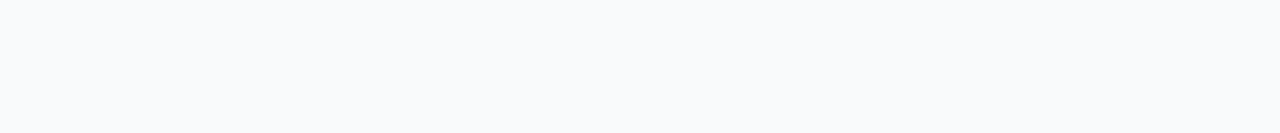
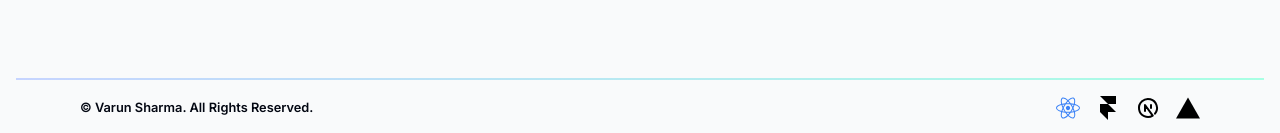
Before and after one commit to V4run-Sharma/portfolio, a Next.js app: page / in a window 1280 px wide. Shown: the part 3899-4032 px from the top of the page. Before the commit the page ends 3929 px from the top, so only its background shows below. Built offline with nearby package versions, Linux system fonts and the light colour scheme; no server answers.

Commit message:
Added Footer

```diff
--- a/app/layout.tsx
+++ b/app/layout.tsx
@@ -7,6 +7,7 @@ import MobileMenu from "@/components/mobile-menu";
 import ActiveSectionContextProvider from "@/contexts/active-section-context";
 
 import "./globals.css";
+import Footer from "@/components/Footer";
 
 const inter = Inter({ subsets: ["latin"] });
 
@@ -31,6 +32,7 @@ export default function RootLayout({
           <Header />
           <MobileMenu />
           {children}
+          <Footer />
         </ActiveSectionContextProvider>
       </body>
     </html>
--- a/app/page.tsx
+++ b/app/page.tsx
@@ -9,7 +9,7 @@ import Contact from "@/components/contact";
 
 export default function Home() {
   return (
-    <main className="flex flex-col justify-center items-center sm:gap-y-16 gap-y-6 sm:pt-28 p-8 pt-20">
+    <main className="flex flex-col justify-center items-center sm:gap-y-16 gap-y-6 sm:pt-28 px-8 pt-20">
       <Intro />
       <HeroPullUp />
       <About />
--- /dev/null
+++ b/components/footer.tsx
@@ -0,0 +1,27 @@
+"use client";
+
+import React from "react";
+import { FaReact } from "react-icons/fa";
+import { SiFramer, SiVercel } from "react-icons/si";
+import { TbBrandNextjs } from "react-icons/tb";
+
+const Footer = () => {
+  return (
+    <footer className="w-screen p-4 mt-16 flex flex-col justify-center items-center">
+      <div className="w-full h-0.5 bg-gradient-to-r from-[#c6d4ff] to-[#a8ffe3] mb-4"></div>
+      <div className="w-full flex flex-wrap justify-between items-center gap-4 px-16">
+        <small className="font-semibold">
+          &copy; Varun Sharma. All Rights Reserved.
+        </small>
+        <div className="flex gap-x-4">
+          <FaReact className="text-2xl text-blue-500" />
+          <SiFramer className="text-2xl text-black" />
+          <TbBrandNextjs className="text-2xl text-black" />
+          <SiVercel className="text-2xl text-black" />
+        </div>
+      </div>
+    </footer>
+  );
+};
+
+export default Footer;
```
